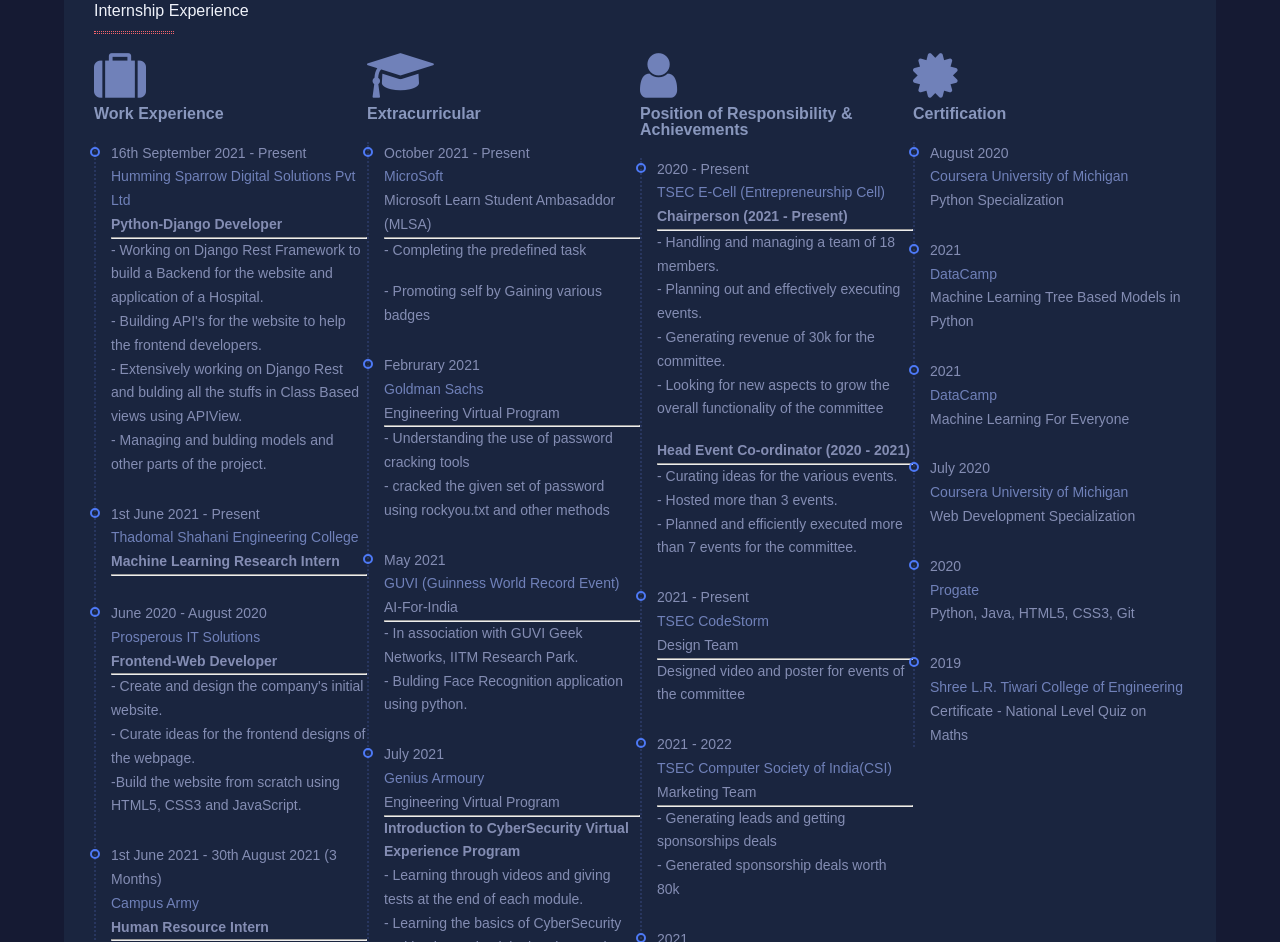
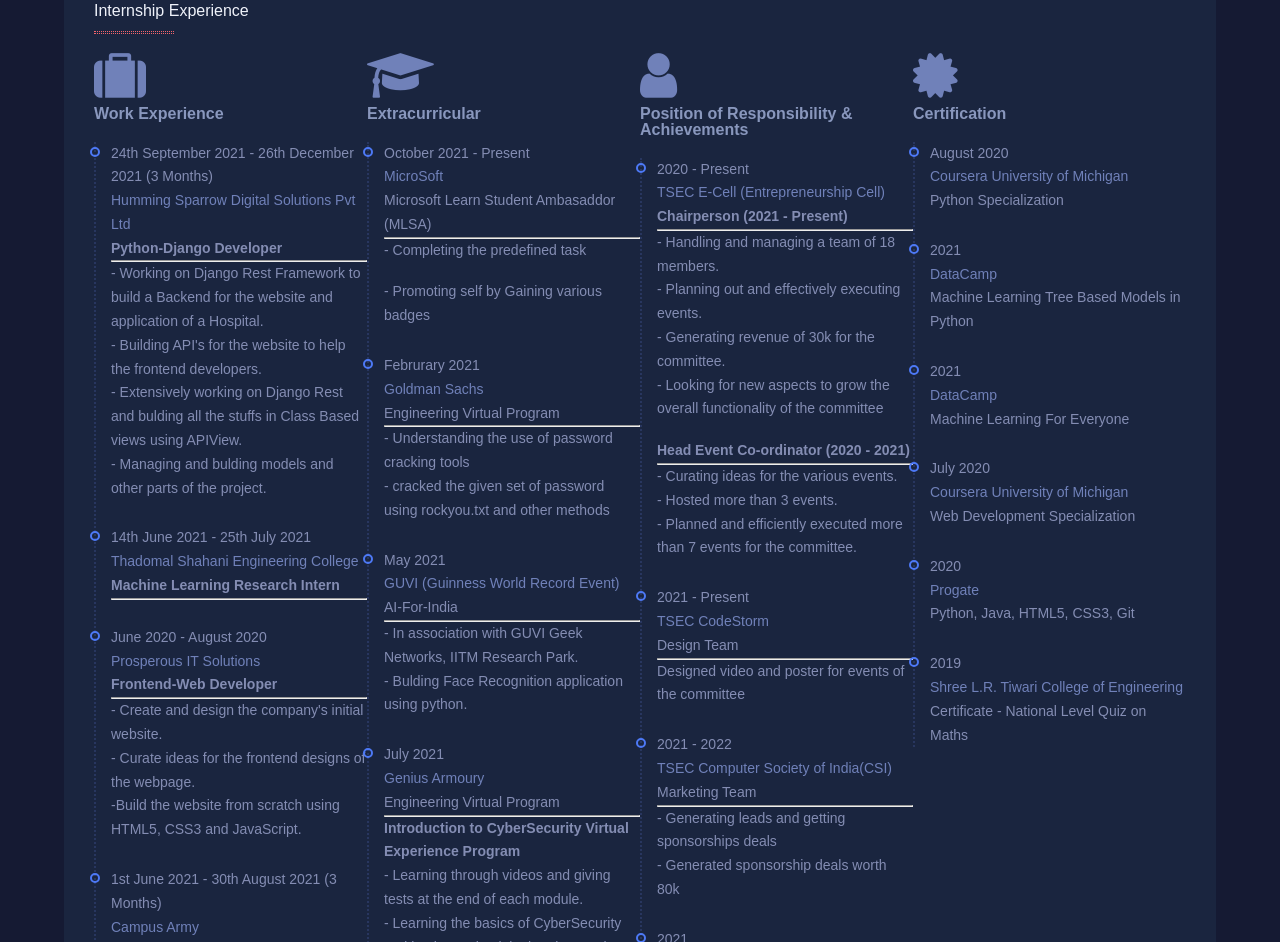
Before and after one commit to DishantIsrani/Dishant-Portfolio, a plain HTML site: page index.html in a window 1280 px wide. Shown: the part 1190-2132 px from the top of the page. Drawn offline with nearby package versions, Linux system fonts and the light colour scheme; animation ran at ten frames a second.

Commit message:
Internship completion

```diff
--- a/index.html
+++ b/index.html
@@ -214,7 +214,7 @@
                         </div>
                         <div class="timeline_wrapper">
                             <div class="item">
-                                <p>16th September 2021 - Present</p>
+                                <p>24th September 2021 - 26th December 2021 (3 Months)</p>
                                 <p class="center">Humming Sparrow Digital Solutions Pvt Ltd</p>
                                 <p><strong>Python-Django Developer</strong></p> <hr/>
                                 <p>- Working on Django Rest Framework to build a Backend for the website and application
@@ -225,7 +225,7 @@
 
                             </div>
                             <div class="item">
-                                <p>1st June 2021 - Present</p>
+                                <p>14th June 2021 - 25th July 2021</p>
                                 <p class="center">Thadomal Shahani Engineering College</p>
                                 <p><strong>Machine Learning Research Intern</strong></p> <hr/>
                             </div>
```
